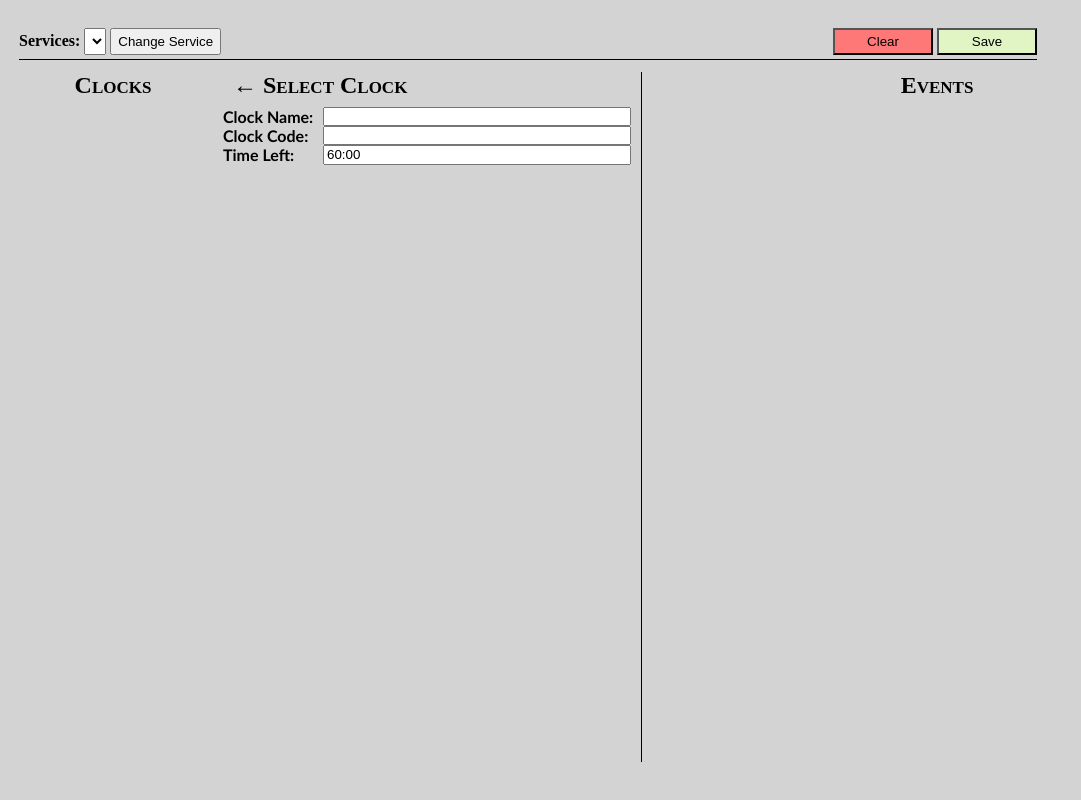
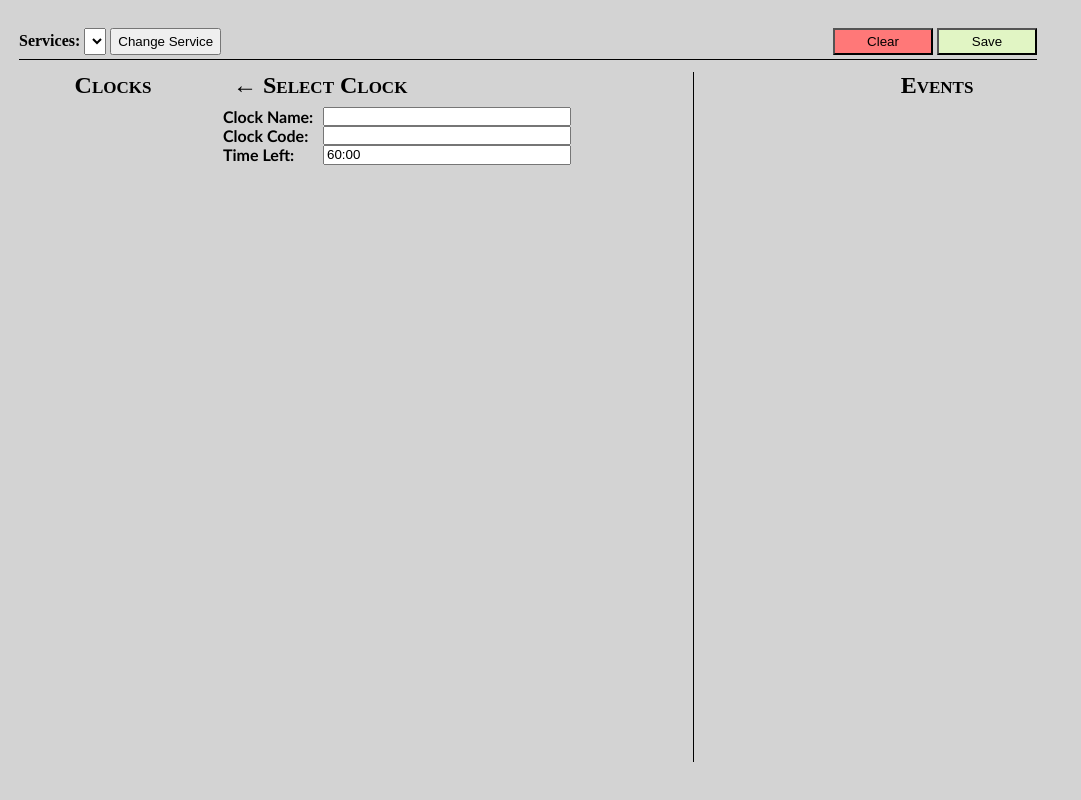
Before and after one commit to waynemerricks/rivendell-html, a PHP site: page / in a window 1280 px wide. Shown: the whole page, without its empty margins (0-1081 px from the left). Run offline with PHP 8.4, Linux system fonts and the light colour scheme; data that the repository does not hold is empty.

Commit message:
CSS Changes to try to prevent slide bar mess ups Made the central editor wider and set the editor inputs to 240px to prevent the appearance of slider bars wrapping the inputs to a new line.
This in turn meant that the selected boxes that grow would jump down the page
and be unselected, then jump up and select again usw.

```diff
--- a/rdlogmanager/clock/css/clock.css
+++ b/rdlogmanager/clock/css/clock.css
@@ -7,7 +7,7 @@ body {
 
 #content {
 
-  min-width: 865px;
+  min-width: 890px;
   max-width: 1024px;
   overflow: auto;
 
@@ -107,7 +107,7 @@ h2 {
 /* Editor */
 #editor {
 
-  max-width: 440px;
+  min-width: 460px;
   height: 85vh;
   overflow: auto;
   float: left;
@@ -135,7 +135,7 @@ h2 {
   float: left;
   clear: right;
   height: 1em;
-  width: 300px;
+  width: 240px;
 
 }
 
```
